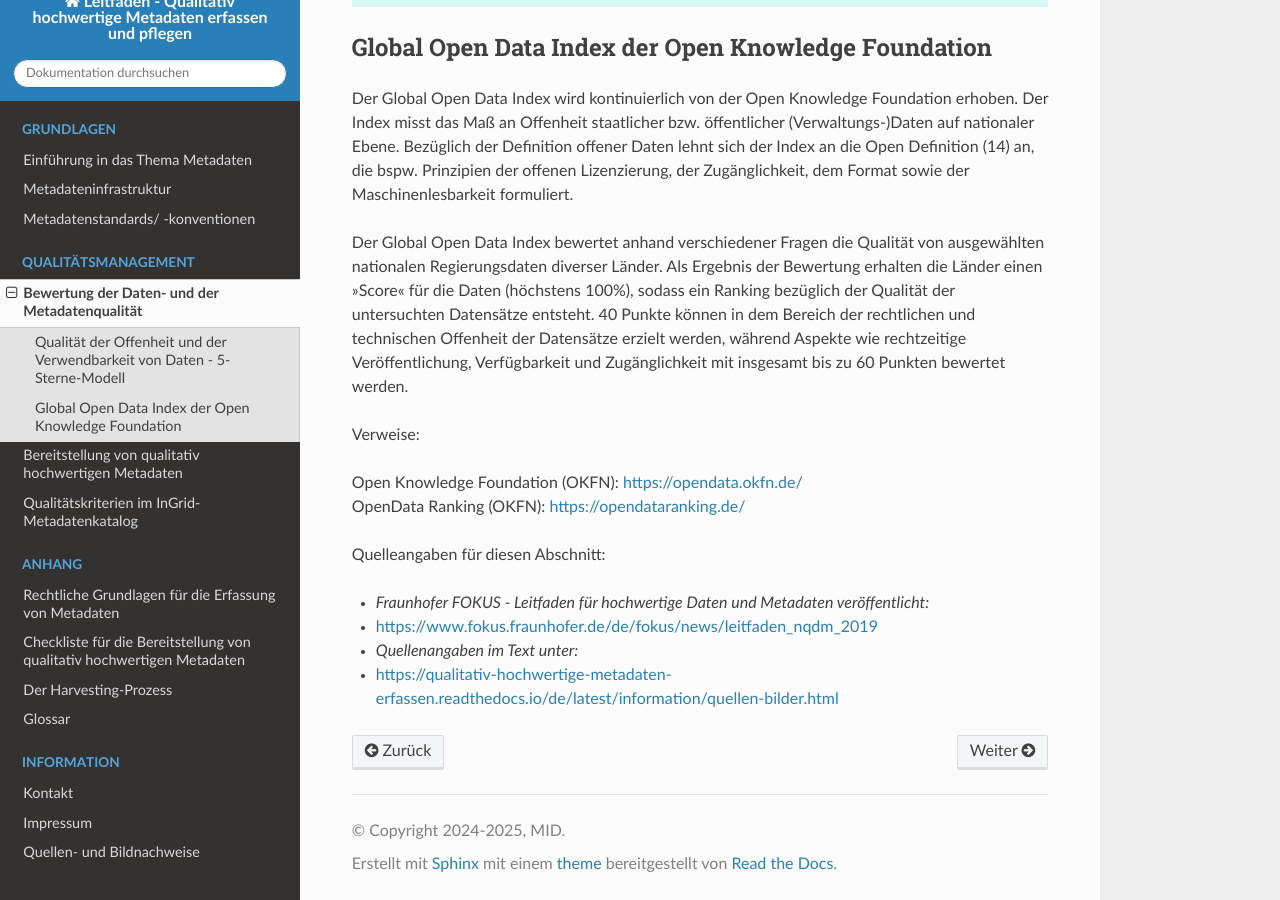
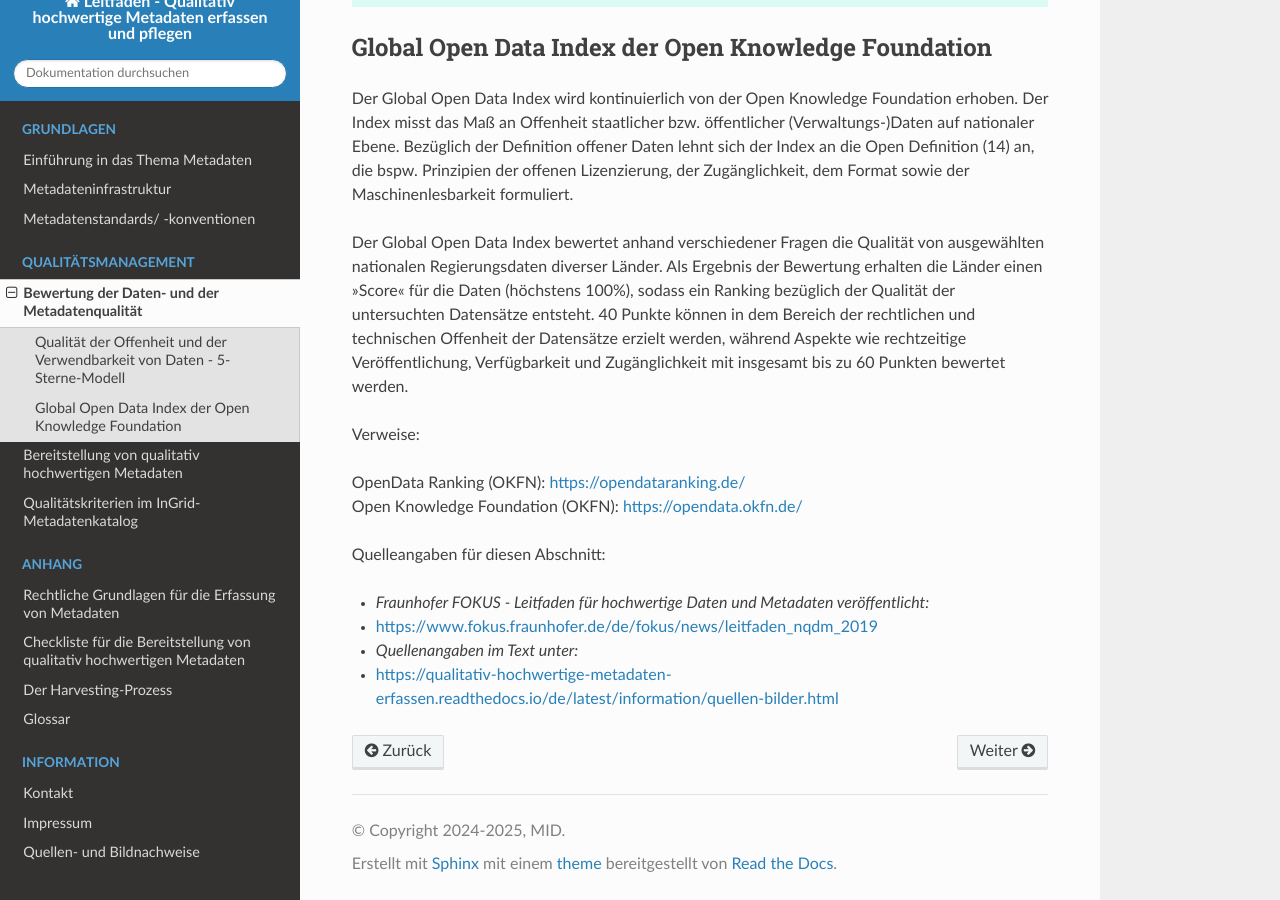
Before and after one commit to tomiwo/ingrid-mdk-st-high-quality-metadata, a Sphinx documentation site: the page built from docs/qualitaetsmanagement/bewertung.rst, in a window 1280 px wide and 900 px high, scrolled down 3276 px. Built offline with Sphinx 7.4.7 and the Read the Docs theme 3.1.0, drawn with Linux system fonts in a browser that asks for light colours.

```diff
--- a/docs/qualitaetsmanagement/bewertung.rst
+++ b/docs/qualitaetsmanagement/bewertung.rst
@@ -137,8 +137,8 @@ Der Global Open Data Index bewertet anhand verschiedener Fragen die Qualität vo
 
 Verweise:
 
+| OpenData Ranking (OKFN): https://opendataranking.de/
 | Open Knowledge Foundation (OKFN): https://opendata.okfn.de/
-| OpenData Ranking (OKFN): https://opendataranking.de/
 
 
 Quelleangaben für diesen Abschnitt:
```
